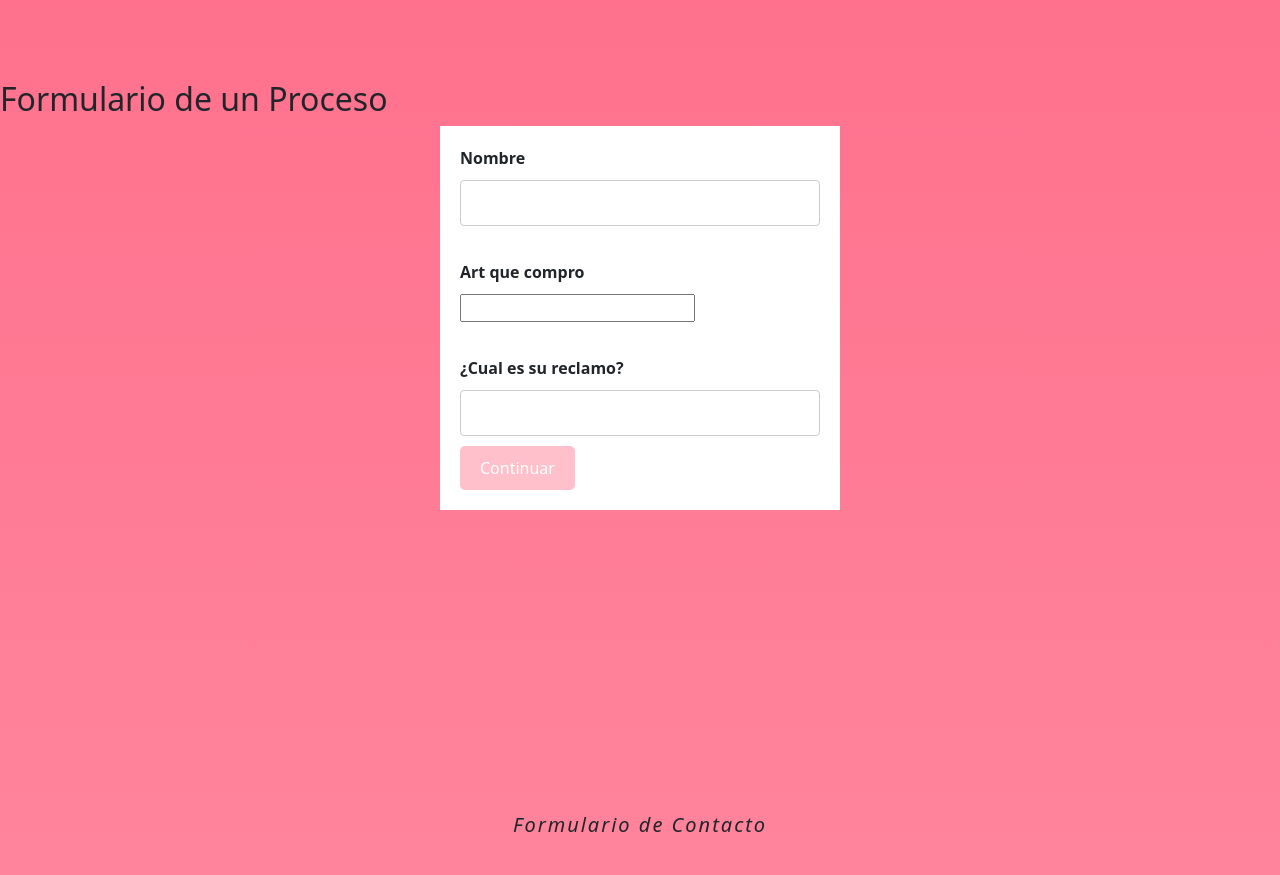
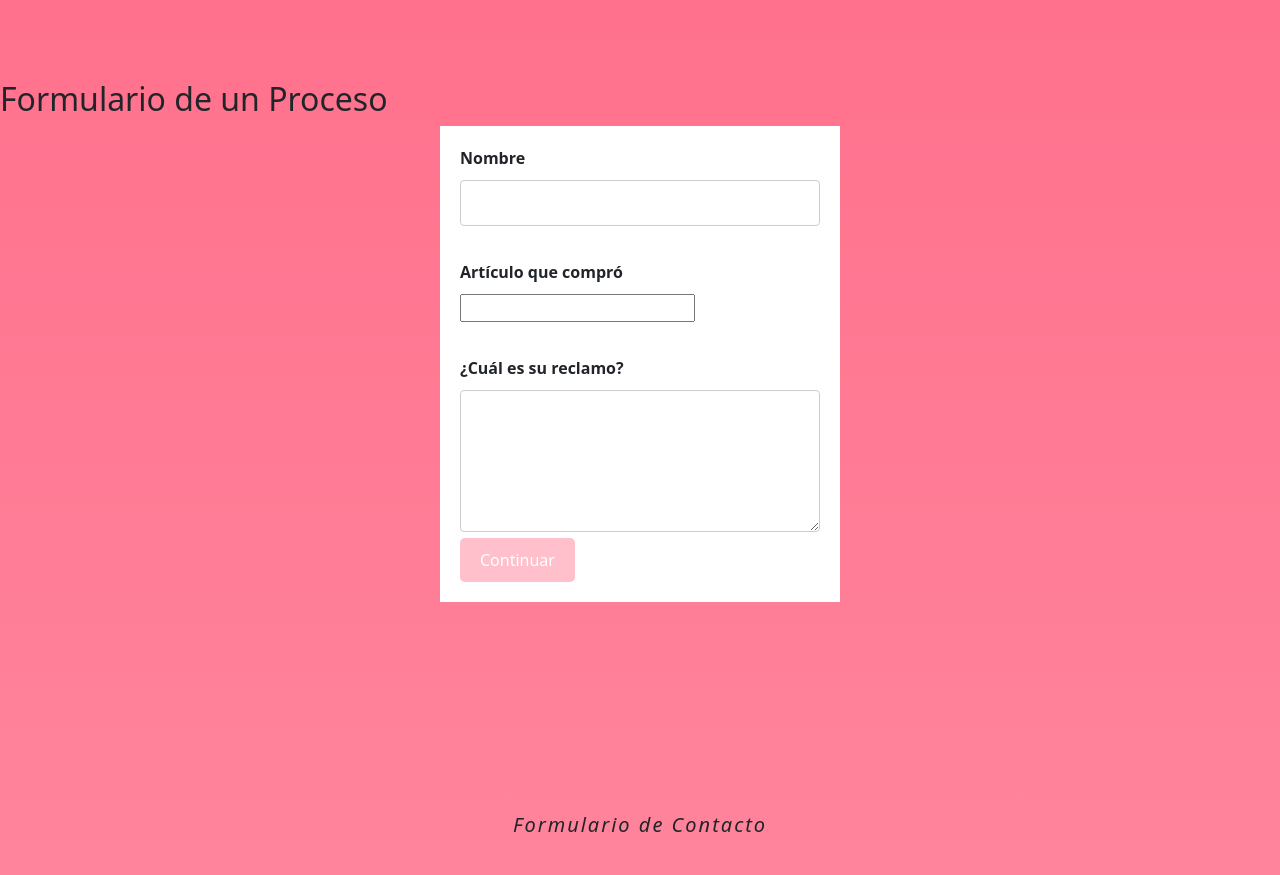
Before and after one commit to bianquir/TIF-Argentina-Programa, a plain HTML site: page probando css/index.html in a window 1280 px wide. Shown: the part 1400-2275 px from the top of the page. Drawn offline with nearby package versions, Linux system fonts and the light colour scheme.

Commit message:
Update index.html
Modificaciones en el form de reclamo

```diff
--- a/probando css/index.html
+++ b/probando css/index.html
@@ -75,19 +75,23 @@
     </section>
 
 
-
-
     <section id="sec3" class="section-container sec_3">
-      <h2>Formulario de un Proceso</h2>
-      <form id="formularioProceso" method="post">
+      <h2  class="title">Formulario de un Proceso</h2>
+      <form class="form" id="formularioProceso" method="post">
+        <div class="group">
         <label for="nombreProceso">Nombre</label>
         <input type="text" id="nombreProceso" name="nombreProceso">
+        </div>
         <br>
-        <label for="precio">Art que compro</label>
+        <div class="group">
+        <label for="precio">Artículo que compró</label>
         <input type="number" id="art" name="precio">
+        </div>
         <br>
-        <label for="cantidad">¿Cual es su reclamo?</label>
-        <input type="text" id="reclamo" name="cantidad">
+        <div class="group">
+        <label for="cantidad">¿Cuál es su reclamo?</label>
+        <textarea placeholder="" id="reclamo" name="cantidad" rows="5" required=""></textarea>
+        </div>
         <button type="submit">Continuar</button>
     </form>
 
```
